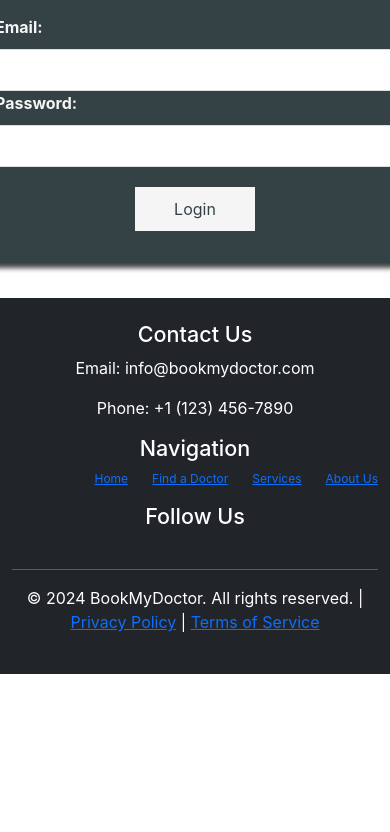
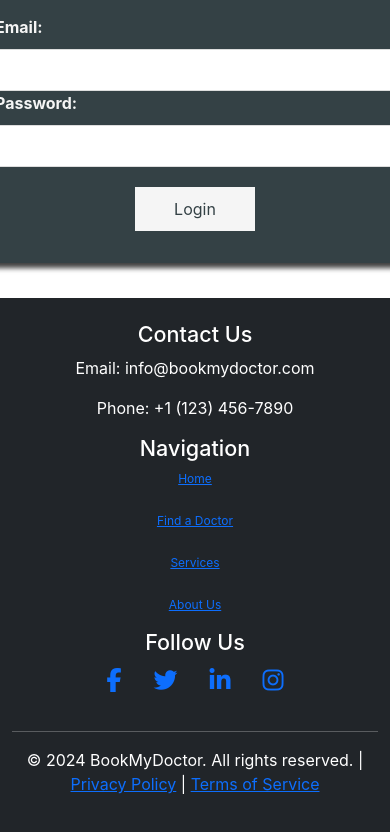
Before and after one commit to jigneshmsapoliya/BookMyDoctor, a React (Create React App) app in the folder bookmydoctor-app/: page /login in a window 390 px wide. Shown: the part 782-1614 px from the top of the page. Before the commit the page ends 1456 px from the top, so only its background shows below. Built offline with nearby package versions, Linux system fonts and the light colour scheme.

Commit message:
IconsFix

```diff
--- a/bookmydoctor-app/package.json
+++ b/bookmydoctor-app/package.json
@@ -4,6 +4,7 @@
   "private": true,
   "dependencies": {
     "@apollo/client": "^3.9.2",
+    "@fortawesome/fontawesome-free": "^6.5.1",
     "@testing-library/jest-dom": "^5.17.0",
     "@testing-library/react": "^13.4.0",
     "@testing-library/user-event": "^13.5.0",
--- a/bookmydoctor-app/src/App.jsx
+++ b/bookmydoctor-app/src/App.jsx
@@ -6,6 +6,7 @@
 import Services from './components/Services';
 import FindADoctor from './components/FindADoctor';
 import Footer from './components/Footer';
+import '@fortawesome/fontawesome-free/css/all.min.css';
 import './index.css';
 
 function Navigation() {
--- a/bookmydoctor-app/src/Services.css
+++ b/bookmydoctor-app/src/Services.css
@@ -1,5 +1,3 @@
-/* Services.css */
-
 .faq-card {
     border: 1px solid #ddd;
     border-radius: 8px;
--- a/bookmydoctor-app/src/components/Footer.jsx
+++ b/bookmydoctor-app/src/components/Footer.jsx
@@ -13,9 +13,9 @@
           <div className="col-md-4">
   <h4>Navigation</h4>
   <ul className="list-unstyled">
-    <li class="small-list-item"><a href="#">Home</a></li>
-    <li class="small-list-item"><a href="#">Find a Doctor</a></li>
-    <li class="small-list-item"><a href="#">Services</a></li>
+    <li class="small-list-item"><a href="/">Home</a></li>
+    <li class="small-list-item"><a href="/findadoctor">Find a Doctor</a></li>
+    <li class="small-list-item"><a href="/services">Services</a></li>
     <li class="small-list-item"><a href="#">About Us</a></li>
   </ul>
 </div>
--- a/bookmydoctor-app/src/index.css
+++ b/bookmydoctor-app/src/index.css
@@ -17,6 +17,13 @@
   display: flex;
   justify-content: space-between;
 }
+.list-inline {
+  padding-left: 0;
+  list-style: none;
+  display: flex;
+  flex-wrap: wrap;
+  justify-content: center;
+}
 
 @media (max-width: 600px) {
   nav{
@@ -26,4 +33,23 @@
   nav ul{
     display: inline;
   }
+
 }
+
+@media (max-width: 800px) {
+
+  .list-unstyled {
+    padding-left: 0;
+    list-style: none;
+    display: flex;
+    flex-direction: column;
+}
+.list-inline {
+  padding-left: 0;
+  list-style: none;
+  display: flex;
+  flex-wrap: wrap;
+  justify-content: center;
+}
+
+}
```
Lines whose indentation alone changed are shown as unchanged.
